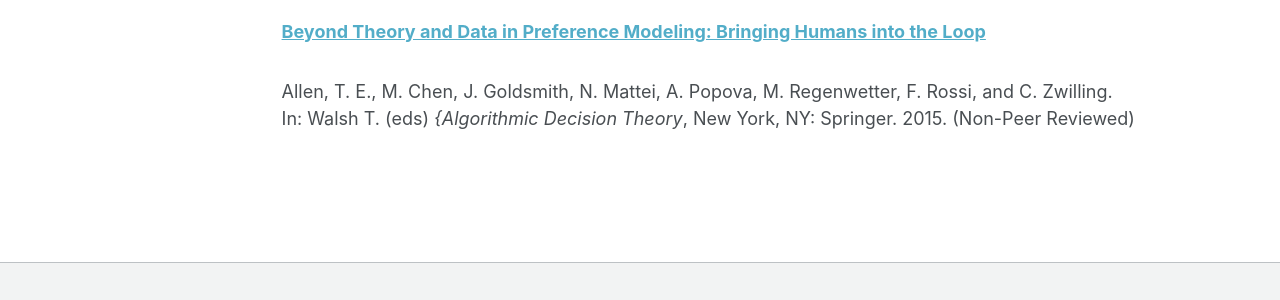
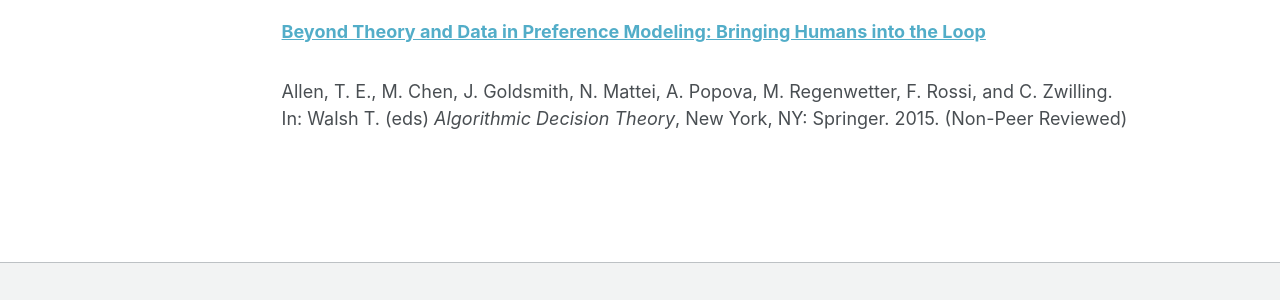
Before and after one commit to muyechenecon/muyechenecon.github.io, a Jekyll site: the page built from _pages/research.md, in a window 1280 px wide and 900 px high, scrolled down 683 px. Shown: the part 546-846 px from the top of the window. Built offline with Jekyll 4.4.1, drawn with Linux system fonts in a browser that asks for light colours.

```diff
--- a/_pages/research.md
+++ b/_pages/research.md
@@ -36,5 +36,5 @@ Revise & resubmit, <i> American Economic Journal: Economic Policy </i> </p> </di
 
  <div><a href="https://link.springer.com/chapter/10.1007/978-3-319-23114-3_1"><h3>Beyond Theory and Data in Preference Modeling: Bringing Humans into the Loop</h3></a><br>
  Allen, T. E., M. Chen, J. Goldsmith, N. Mattei, A. Popova, M. Regenwetter, F. Rossi, and C. Zwilling.<br>
- In: Walsh T. (eds) <i>{Algorithmic Decision Theory</i>, New York, NY: Springer. 2015. (Non-Peer Reviewed)</div>
+ In: Walsh T. (eds) <i>Algorithmic Decision Theory</i>, New York, NY: Springer. 2015. (Non-Peer Reviewed)</div>
 </p>
```
